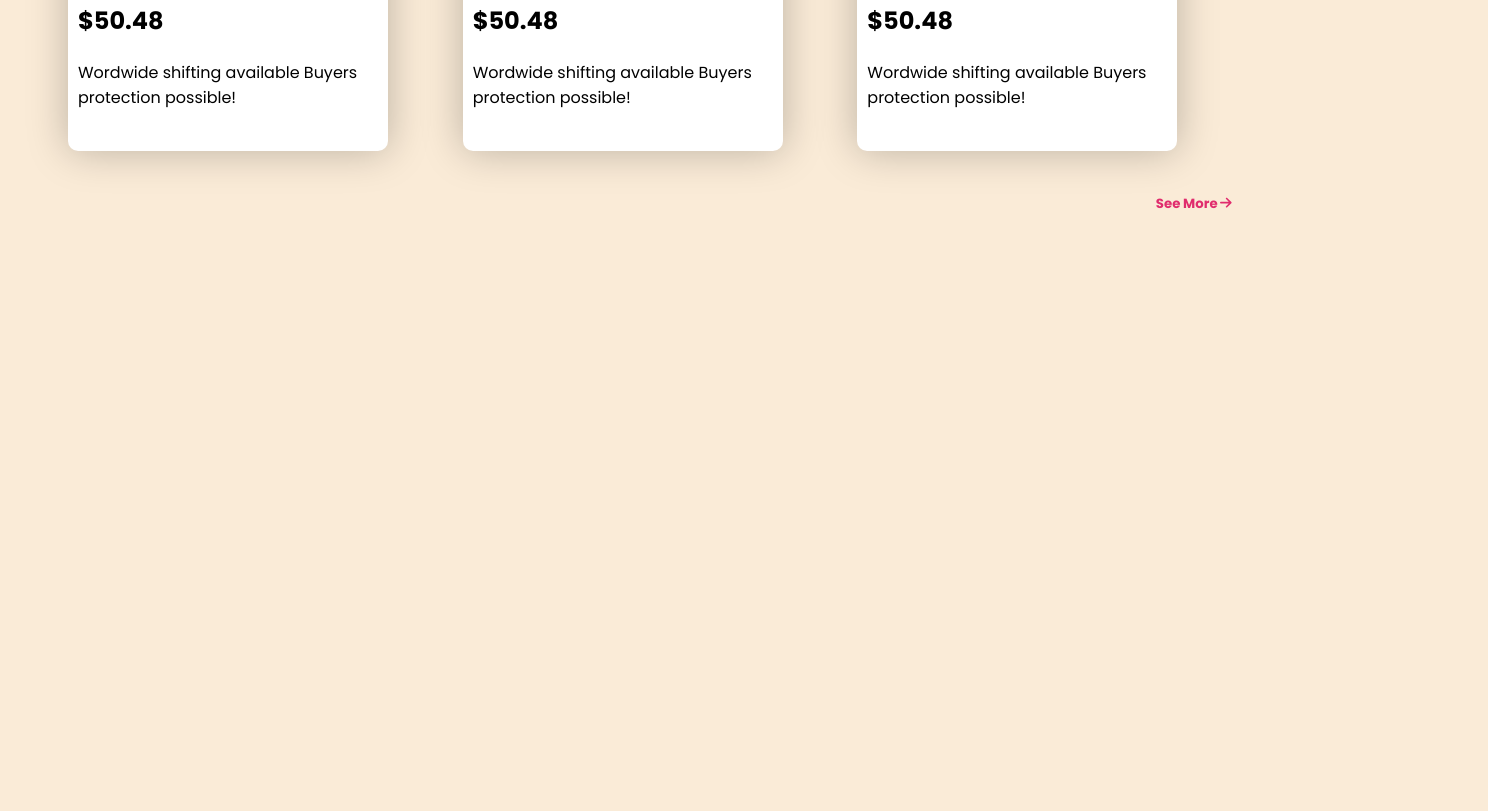
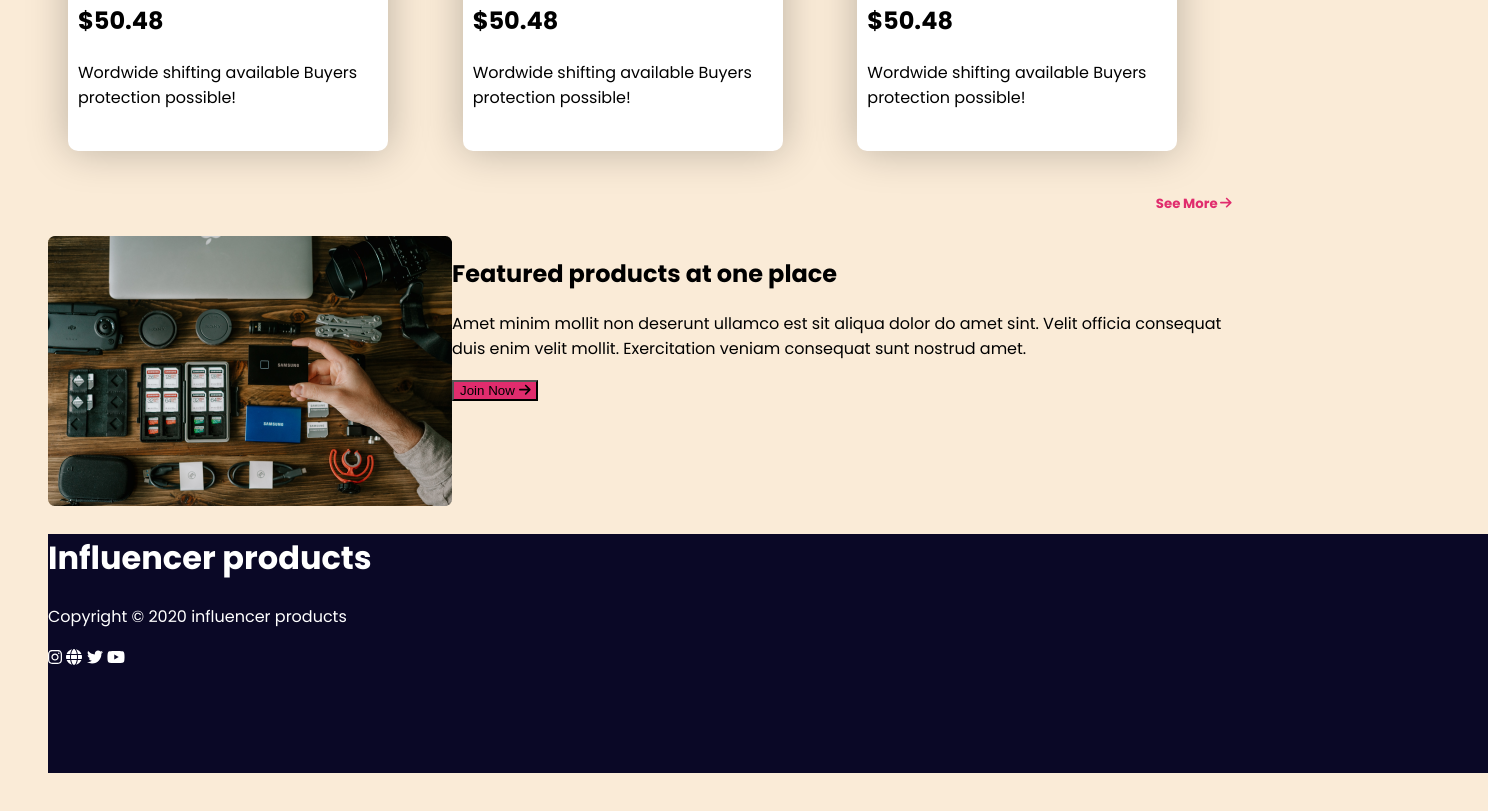
Before and after one commit to zaheenrakib/Influencer-Gear, a plain HTML site: page index.html in a window 1280 px wide. Shown: the part 2593-3404 px from the top of the page, 1488 px wide, since content can reach past the window. Before the commit the page ends 2877 px from the top, so only its background shows below. Drawn offline with Linux system fonts and the light colour scheme.

Commit message:
design stracture complete

```diff
--- a/index.html
+++ b/index.html
@@ -126,10 +126,35 @@
 
 
         </section>
+
+
         <h5 class="see-more">See More <i class="fa-solid fa-arrow-right"></i></h5>
+
+
+        <!-- start a Second Section -->
+
+        <section class="gear-section">
+            <div class="img-fluid">
+                <img src="images/gear.png" alt="">
+            </div>
+            <div class="content-text">
+                <h1 class="gear-title">Featured products at one place</h1>
+                <p class="gear-text">Amet minim mollit non deserunt ullamco est sit aliqua dolor do amet sint. Velit officia consequat duis enim velit mollit. Exercitation veniam consequat sunt nostrud amet.</p>
+                <button class="join-btn">Join Now <i class="fa-solid fa-arrow-right"></i></button>
+            </div>
+        </section>
+
+
     </main>
-    <footer>
-
+    <footer class="footer">
+        <h1 class="foot-title">Influencer products</h1>
+        <p class="copy-right">Copyright © 2020 influencer products</p>
+        <div class="foot-logo">
+            <i class="fa-brands fa-instagram"></i>
+            <i class="fa-solid fa-globe"></i>
+            <i class="fa-brands fa-twitter"></i>
+            <i class="fa-brands fa-youtube"></i>
+        </div>
     </footer>
 
     <script src="https://cdnjs.cloudflare.com/ajax/libs/font-awesome/6.5.1/js/all.min.js"
--- a/styles/styles.css
+++ b/styles/styles.css
@@ -112,13 +112,37 @@ body {
     margin: 20px;
     box-shadow: 0px 0px 40px 0px rgba(0, 0, 0, 0.25)
 }
-.card-section{
+
+.card-section {
     display: grid;
-    grid-template-columns: repeat(3,1fr);
+    grid-template-columns: repeat(3, 1fr);
 }
-.see-more{
+
+.see-more {
     text-align: right;
     color: #E02C6D;
+}
+
+/* start a gear section */
+
+.gear-section {
+    display: flex;
+    justify-content: space-between;
+}
+
+.join-btn {
+    background-color: #E02C6D;
+}
+
+
+/* start a footer part */
+
+.footer {
+    width: 1440px;
+    height: 239px;
+    flex-shrink: 0;
+    background: #0A0826;
+    color: #FFF;
 }
 
 @media screen and (max-width:576px) {
@@ -155,20 +179,22 @@ body {
         padding: 0;
         height: auto;
     }
-    .card-section{
+
+    .card-section {
         position: relative;
         left: 50px;
         display: grid;
-        grid-template-columns: repeat(1,1fr);
+        grid-template-columns: repeat(1, 1fr);
     }
 }
 
 @media screen and (min-width:576px) and (max-width:992px) {
-    body{
+    body {
         background-color: #E02C6D;
     }
-    .card-section{
+
+    .card-section {
         display: grid;
-        grid-template-columns: repeat(2,1fr);
+        grid-template-columns: repeat(2, 1fr);
     }
 }
```
